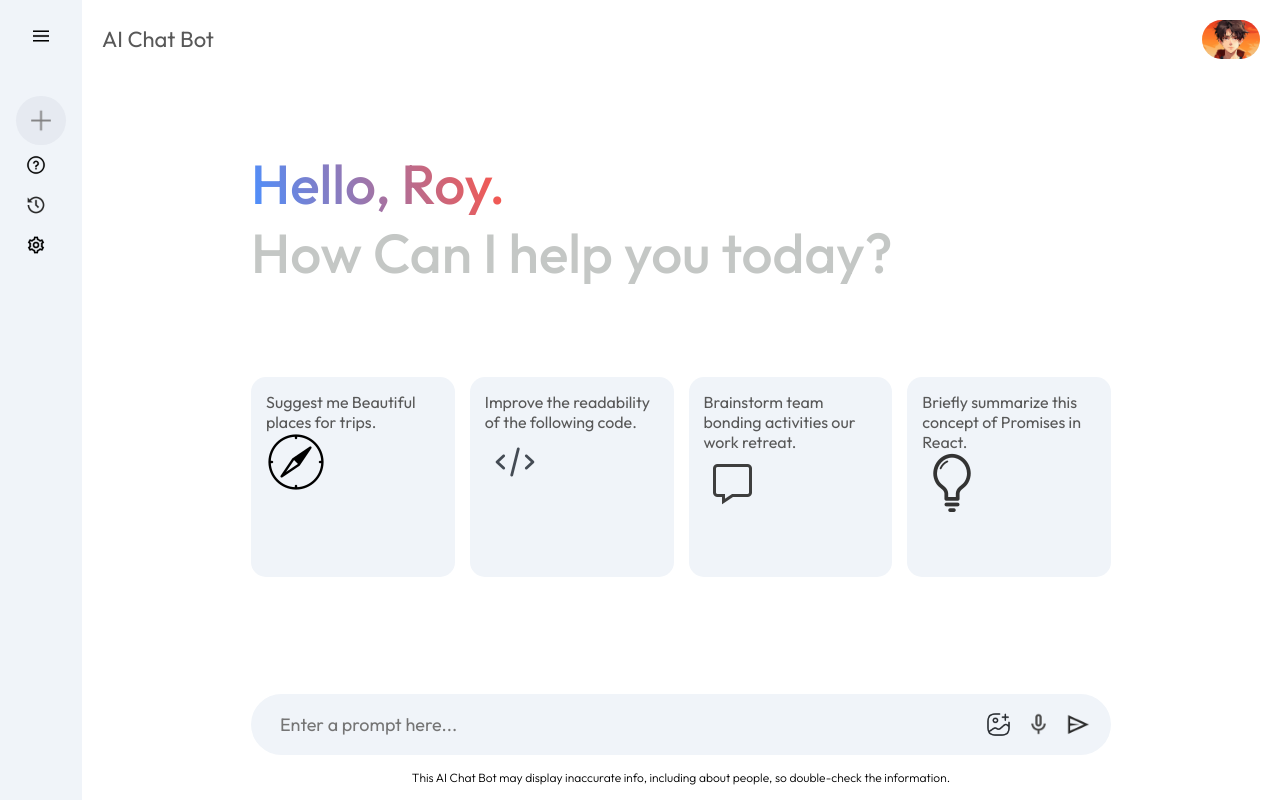
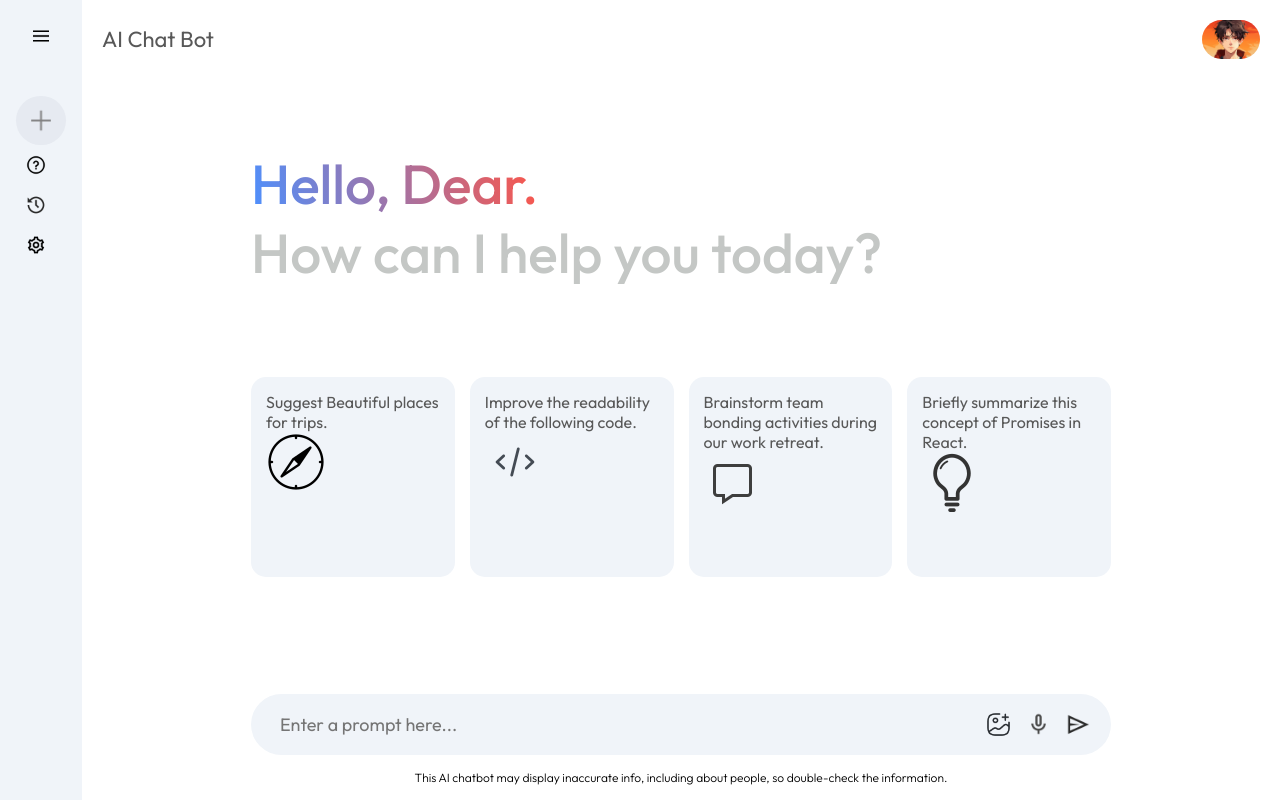
Before and after one commit to bishaldebroy007/AI-chatbot-using-react, a React (Vite) app: page / in a window 1280 px wide. Built offline with nearby package versions, Linux system fonts and the light colour scheme.

Commit message:
Some small changes made to Main.jsx

```diff
--- a/src/components/Main/Main.jsx
+++ b/src/components/Main/Main.jsx
@@ -10,7 +10,7 @@ const Main = () => {
     // Making the AI queries and search results logical
     const { onSent, recentPrompt, showResult, loading, resultData, setInput, input } = useContext(Context);
 
-    // Making the AI quaries and search results logical
+    // Making the AI queries and search results logical
     return (
         <div className='main'>
             <div className="nav">
@@ -22,12 +22,12 @@ const Main = () => {
                 {!showResult
                     ? <>
                         <div className="greet">
-                            <p><span>Hello, Roy.</span></p>
-                            <p>How Can I help you today?</p>
+                            <p><span>Hello, Dear.</span></p>
+                            <p>How can I help you today?</p>
                         </div>
                         <div className="cards">
                             <div className="card">
-                                <p>Suggest me Beautiful places for trips.</p>
+                                <p>Suggest Beautiful places for trips.</p>
                                 <img src={assets.compass_icon} alt="" />
                             </div>
                             <div className="card">
@@ -35,7 +35,7 @@ const Main = () => {
                                 <img src={assets.code_icon} alt="" />
                             </div>
                             <div className="card">
-                                <p>Brainstorm team bonding activities our work retreat.</p>
+                                <p>Brainstorm team bonding activities during our work retreat.</p>
                                 <img src={assets.message_icon} alt="" />
                             </div>
                             <div className="card">
@@ -96,7 +96,7 @@ const Main = () => {
                         </div>
                     </div>
                     <p className="bottom-info">
-                        This AI Chat Bot may display inaccurate info, including about people, so double-check the information.
+                        This AI chatbot may display inaccurate info, including about people, so double-check the information.
                     </p>
                 </div>
             </div>
```
